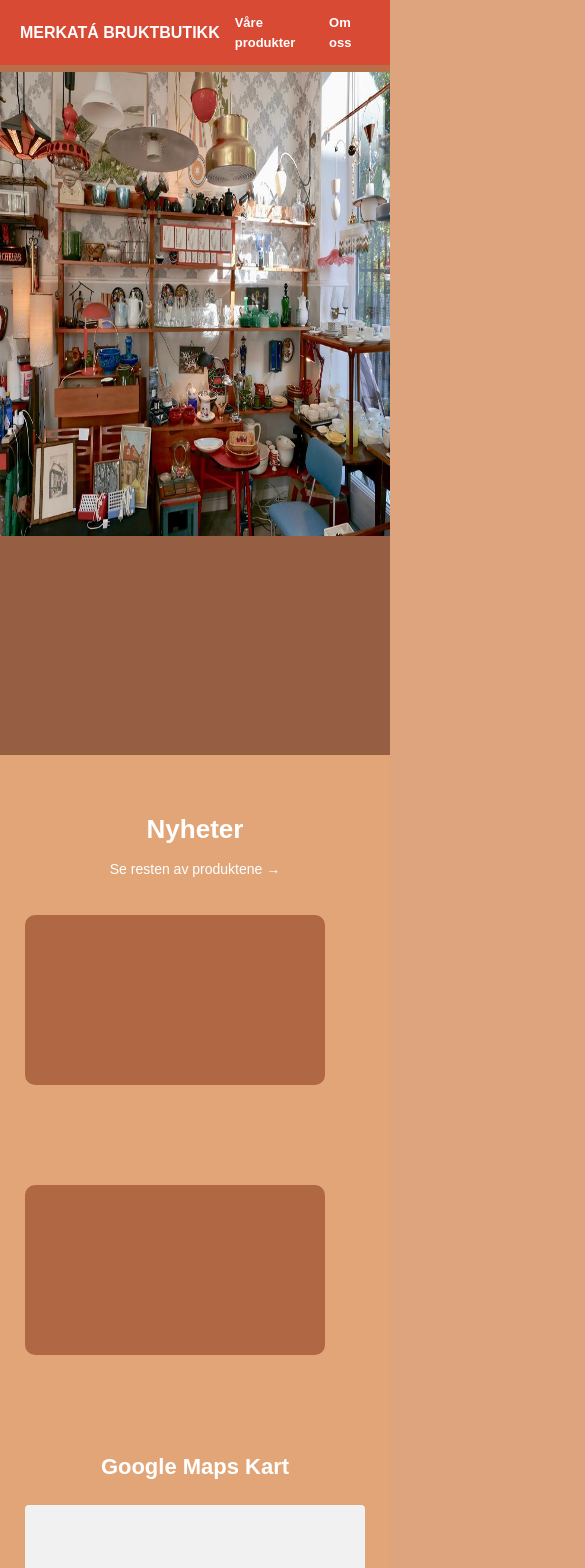
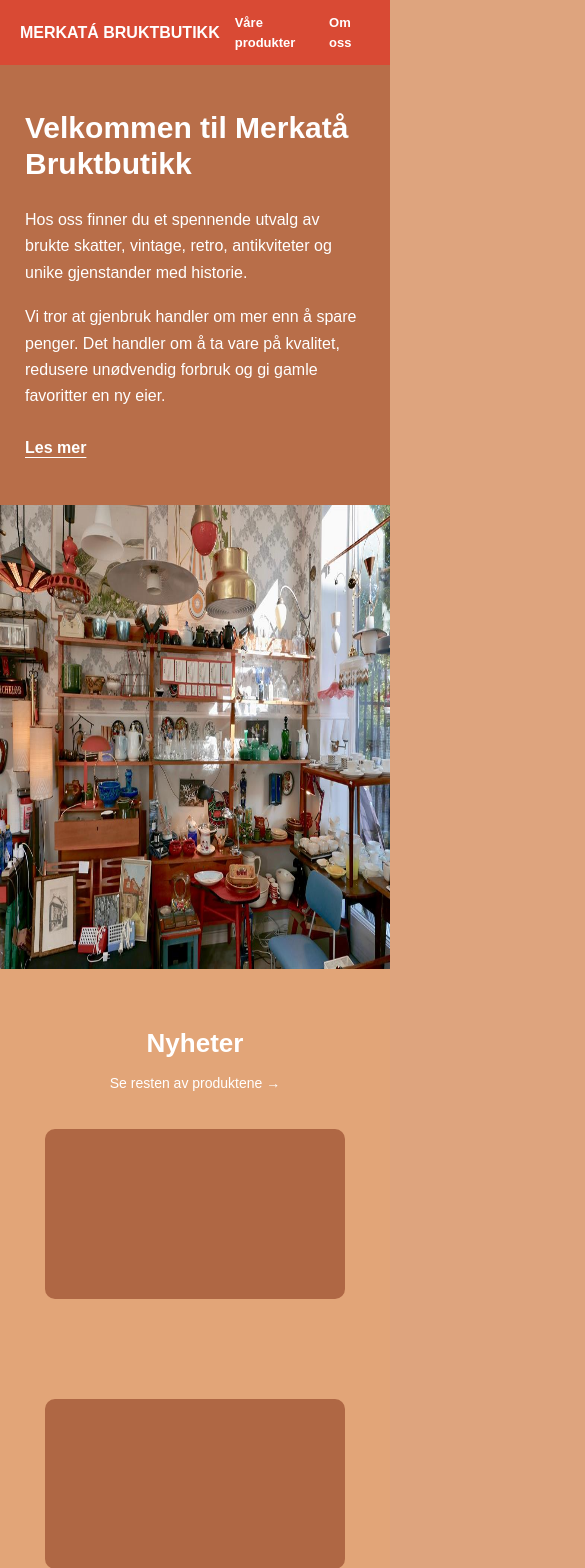
Before and after one commit to JosefBurkan/Merkata_Brukt_Butikk, a Next.js app: page / in a window 390 px wide. Shown: the top 1568 px of the page, 585 px wide, since content can reach past the window. Built offline with nearby package versions, Linux system fonts and the light colour scheme.

Commit message:
Tilpasset en del ting til på siden til små og store skjermer

```diff
--- a/app/categories/page.tsx
+++ b/app/categories/page.tsx
@@ -4,7 +4,7 @@ export default function Categories() {
             <section className="news-section">
                 <h2 className="pb-10">Kategorier</h2>
 
-                <div className="product-list grid grid-cols-3 gap-x-50 ml-30">
+                <div className="product-list grid grid-cols-1 lg:grid-cols-3 gap-50 justify-items-center mx-auto">
                     <div className="product-card">elektronikk</div>
                     <div className="product-card">møbler</div>
                     <div className="product-card">fritid</div>
--- a/app/globals.css
+++ b/app/globals.css
@@ -436,10 +436,6 @@ a {
   .hero {
     grid-template-columns: 1fr 1fr;
   }
-
-  .product-list {
-    grid-template-columns: repeat(2, 1fr);
-  }
 }
 
 
--- a/app/page.tsx
+++ b/app/page.tsx
@@ -23,22 +23,19 @@ export default function Home() {
         </div>
 
         <div className="hero-image">
-          {/* Store image goes here */}
+          <img
+          className = "h-116 w-[100vw] lg::w-[50vw] overflow-hidden lg::absolute right-0 top-18"
+          src = "/forside_bilde.jpg"
+        />
         </div>
       </section>
-
-      <img
-        className = "h-116 w-180 overflow-hidden absolute right-0 top-18"
-        src = "/forside_bilde.jpg"
-      />
 
       <section className="news-section">
         <h2>Nyheter</h2>
 
         <Link href="/categories">Se resten av produktene →</Link>
 
-        <div className="product-list grid grid-cols-4 gap-x-80">
-          <div className="product-card"></div>
+        <div className="product-list grid grid-cols-1 lg:grid-cols-3 gap-40 justify-items-center">
           <div className="product-card"></div>
           <div className="product-card"></div>
           <div className="product-card"></div>
```
